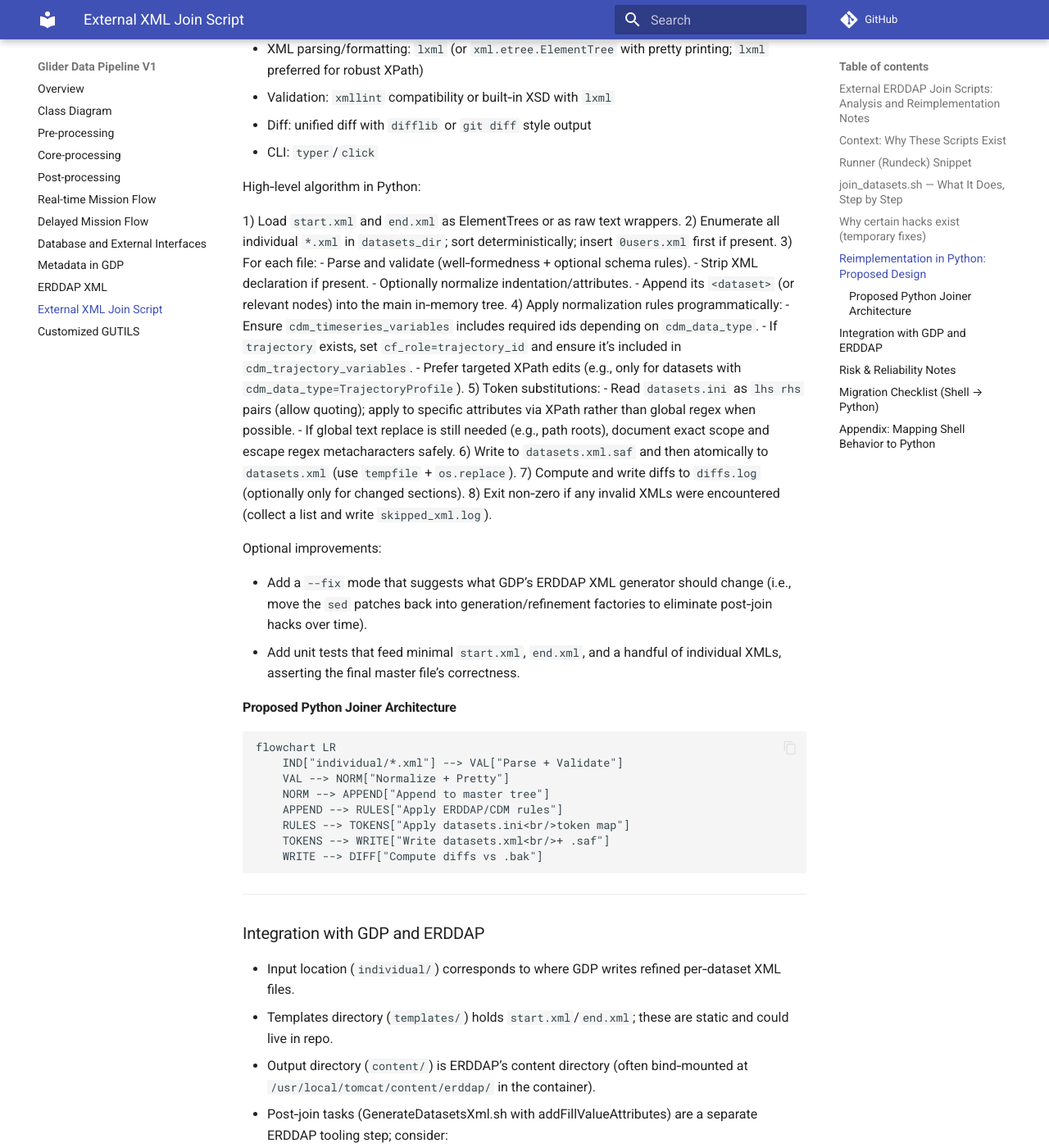
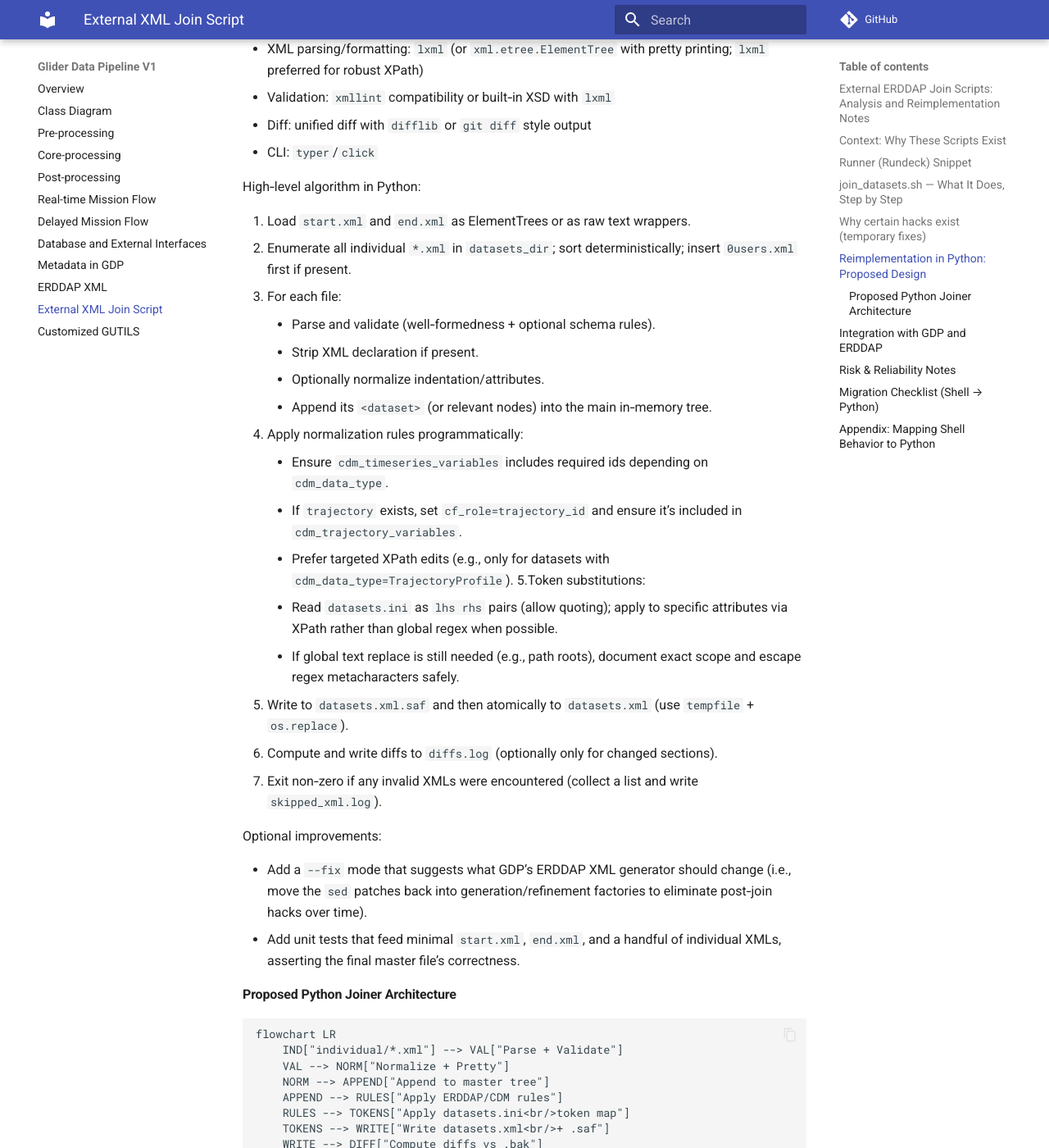
Before and after one commit to ocean-tracking-network/otn-glider-documentation, an MkDocs documentation site: the page built from docs/gdp/erddap_dataset_xml_join.md, in a window 1280 px wide and 1400 px high, scrolled down 3990 px. Shown: the whole window at 82% size. Built offline with MkDocs 1.6.1 and Material for MkDocs 9.7.7, drawn with Linux system fonts in a browser that asks for light colours; comment, search, counter and statistics services are not loaded.

Commit message:
Fix erddap_dataset_xml_join doc formatting

```diff
--- a/docs/gdp/erddap_dataset_xml_join.md
+++ b/docs/gdp/erddap_dataset_xml_join.md
@@ -139,25 +139,25 @@ Suggested stack:
 
 High‑level algorithm in Python:
 
-1) Load `start.xml` and `end.xml` as ElementTrees or as raw text wrappers.
-2) Enumerate all individual `*.xml` in `datasets_dir`; sort deterministically; insert `0users.xml` first if present.
-3) For each file:
+1. Load `start.xml` and `end.xml` as ElementTrees or as raw text wrappers.
+2. Enumerate all individual `*.xml` in `datasets_dir`; sort deterministically; insert `0users.xml` first if present.
+3. For each file:
     - Parse and validate (well‑formedness + optional schema rules).
     - Strip XML declaration if present.
     - Optionally normalize indentation/attributes.
     - Append its `<dataset>` (or relevant nodes) into the main in‑memory tree.
-4) Apply normalization rules programmatically:
+4. Apply normalization rules programmatically:
     - Ensure `cdm_timeseries_variables` includes required ids depending on `cdm_data_type`.
     - If `trajectory` exists, set `cf_role=trajectory_id` and ensure it’s included in `cdm_trajectory_variables`.
     - Prefer targeted XPath edits (e.g., only for datasets with `cdm_data_type=TrajectoryProfile`).
-5) Token substitutions:
+      5.Token substitutions:
     - Read `datasets.ini` as `lhs rhs` pairs (allow quoting); apply to specific attributes via XPath rather than global
       regex when possible.
     - If global text replace is still needed (e.g., path roots), document exact scope and escape regex metacharacters
       safely.
-6) Write to `datasets.xml.saf` and then atomically to `datasets.xml` (use `tempfile` + `os.replace`).
-7) Compute and write diffs to `diffs.log` (optionally only for changed sections).
-8) Exit non‑zero if any invalid XMLs were encountered (collect a list and write `skipped_xml.log`).
+6. Write to `datasets.xml.saf` and then atomically to `datasets.xml` (use `tempfile` + `os.replace`).
+7. Compute and write diffs to `diffs.log` (optionally only for changed sections).
+8. Exit non‑zero if any invalid XMLs were encountered (collect a list and write `skipped_xml.log`).
 
 Optional improvements:
 
--- a/mkdocs.yml
+++ b/mkdocs.yml
@@ -32,6 +32,8 @@ nav:
       - ERDDAP XML: gdp/erddap_xml.md
       - External XML Join Script: gdp/erddap_dataset_xml_join.md
       - Customized GUTILS: gdp/customized_gutils.md
+  - Glider Data Pipeline V2:
+      - Overview: gdpv2/gdpv2.md
 
 plugins:
   - search
```
Also changed, not shown: docs/gdpv2/gdpv2.md (added).
